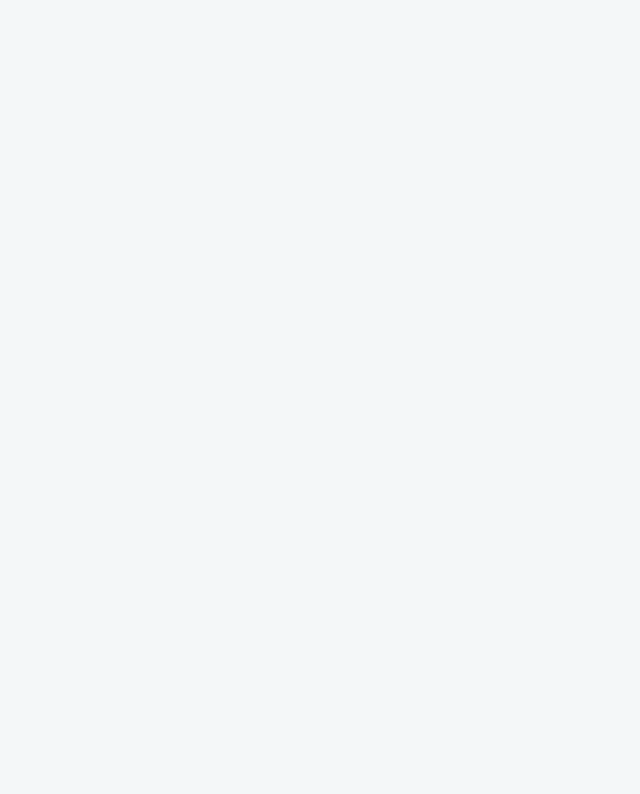
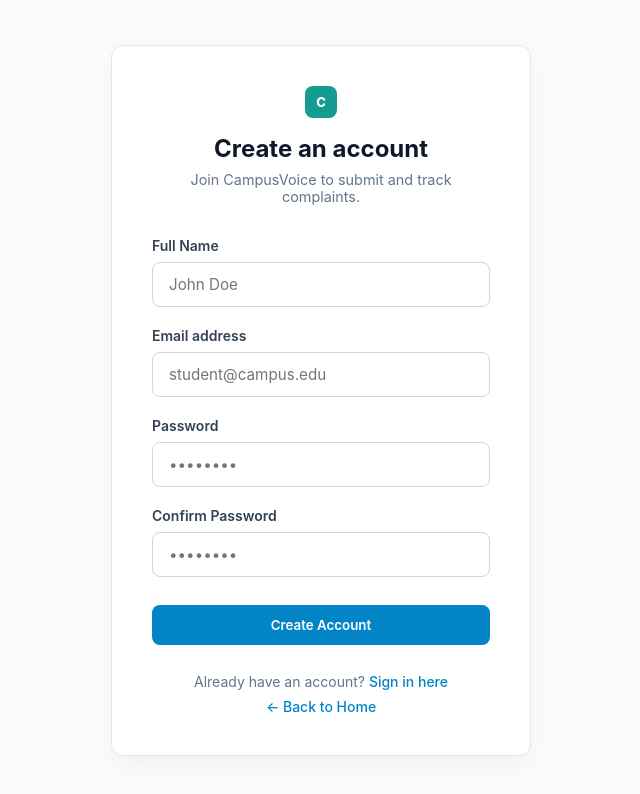
Before and after one commit to 6231mrunalnerkar-crypto/Complaint-and-feedback-management-system, a React (Vite) app: page /register in a window 1280 px wide. Before the commit this address had no page. Shown: the top 794 px of the page, without its empty margins (319-959 px from the left). Built offline with nearby package versions, Linux system fonts and the light colour scheme.

Commit message:
Added Register page component and updated App routes

```diff
--- a/src/App.jsx
+++ b/src/App.jsx
@@ -1,6 +1,7 @@
 import { BrowserRouter as Router, Routes, Route } from "react-router-dom";
 import Home from "./pages/home";
 import Login from "./pages/login";
+import Register from "./pages/register";
 
 function App() {
   return (
@@ -8,6 +9,7 @@ function App() {
       <Routes>
         <Route path="/" element={<Home />} />
         <Route path="/login" element={<Login />} />
+        <Route path="/register" element={<Register />} />
       </Routes>
     </Router>
   );
--- a/src/pages/register.jsx
+++ b/src/pages/register.jsx
@@ -0,0 +1,101 @@
+import React, { useState } from "react";
+import "../styles/Auth.css";
+
+function Register() {
+  const [formData, setFormData] = useState({
+    fullName: "",
+    email: "",
+    password: "",
+    confirmPassword: "",
+  });
+
+  const handleChange = (e) => {
+    setFormData({ ...formData, [e.target.name]: e.target.value });
+  };
+
+  const handleSubmit = (e) => {
+    e.preventDefault();
+    console.log("Registering with:", formData);
+  };
+
+  return (
+    <div className="auth-container">
+      <div className="auth-card">
+        <div className="auth-header">
+          <div className="logo-box">C</div>
+          <h2>Create an account</h2>
+          <p>Join CampusVoice to submit and track complaints.</p>
+        </div>
+
+        <form onSubmit={handleSubmit} className="auth-form">
+          <div className="form-group">
+            <label htmlFor="fullName">Full Name</label>
+            <input
+              type="text"
+              id="fullName"
+              name="fullName"
+              placeholder="John Doe"
+              value={formData.fullName}
+              onChange={handleChange}
+              required
+            />
+          </div>
+
+          <div className="form-group">
+            <label htmlFor="email">Email address</label>
+            <input
+              type="email"
+              id="email"
+              name="email"
+              placeholder="student@campus.edu"
+              value={formData.email}
+              onChange={handleChange}
+              required
+            />
+          </div>
+
+          <div className="form-group">
+            <label htmlFor="password">Password</label>
+            <input
+              type="password"
+              id="password"
+              name="password"
+              placeholder="••••••••"
+              value={formData.password}
+              onChange={handleChange}
+              required
+            />
+          </div>
+
+          <div className="form-group">
+            <label htmlFor="confirmPassword">Confirm Password</label>
+            <input
+              type="password"
+              id="confirmPassword"
+              name="confirmPassword"
+              placeholder="••••••••"
+              value={formData.confirmPassword}
+              onChange={handleChange}
+              required
+            />
+          </div>
+
+          <button type="submit" className="auth-btn">
+            Create Account
+          </button>
+        </form>
+
+        <div className="auth-footer">
+          <p>
+            Already have an account? <a href="/login">Sign in here</a>
+          </p>
+          <p>
+            <a href="/">← Back to Home</a>
+          </p>
+        </div>
+      </div>
+    </div>
+  );
+}
+
+export default Register;
```
